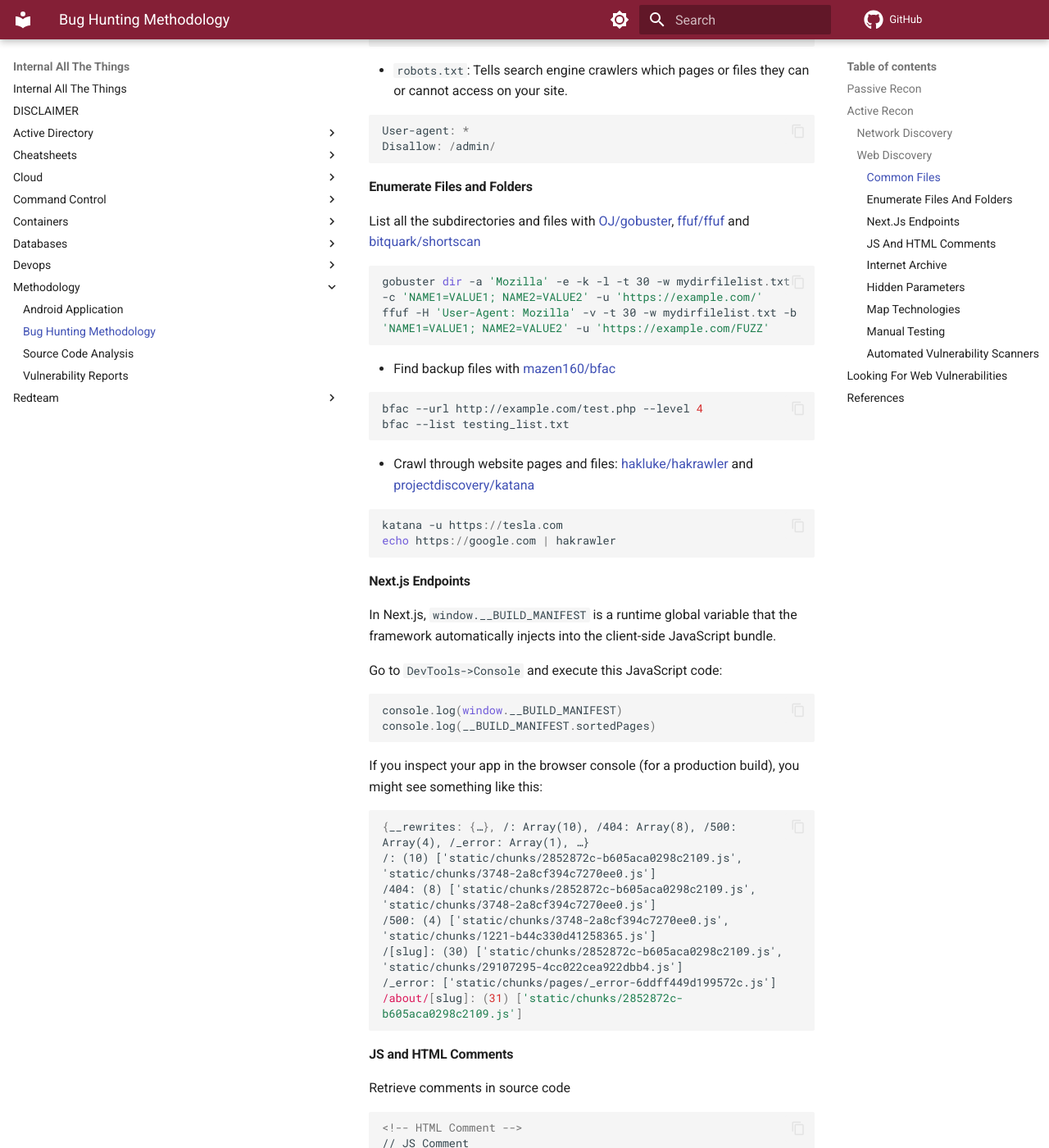
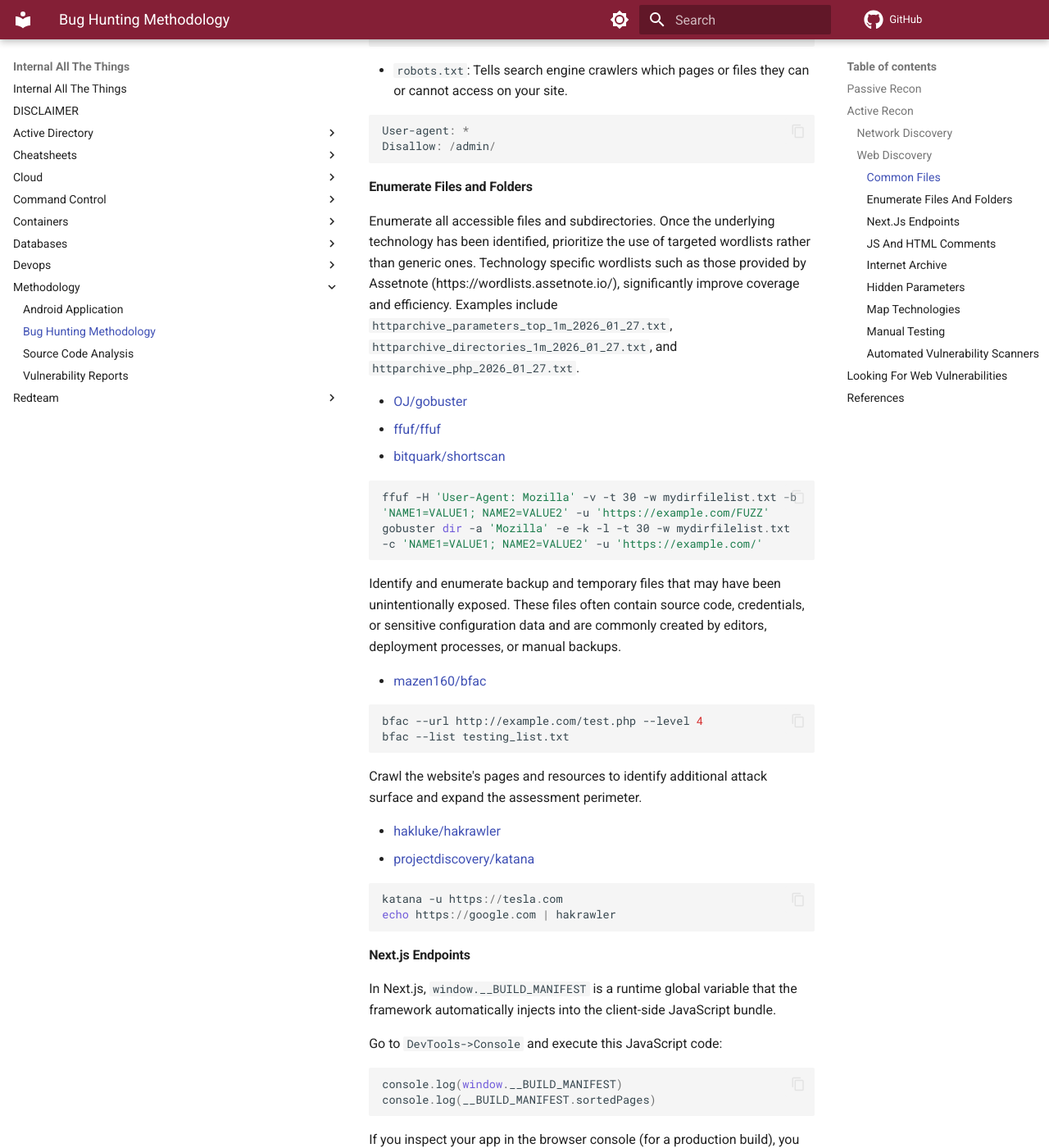
Before and after one commit to swisskyrepo/InternalAllTheThings, an MkDocs documentation site: the page built from docs/methodology/bug-hunting-methodology.md, in a window 1280 px wide and 1400 px high, scrolled down 2903 px. Shown: the whole window at 82% size. Built offline with MkDocs 1.6.1 and Material for MkDocs 9.7.7, drawn with Linux system fonts in a browser that asks for light colours; comment, search, counter and statistics services are not loaded; some of the changed text lies outside the part shown.

````diff
--- a/docs/methodology/bug-hunting-methodology.md
+++ b/docs/methodology/bug-hunting-methodology.md
@@ -136,26 +136,35 @@
 
 #### Enumerate Files and Folders
 
-List all the subdirectories and files with [OJ/gobuster](https://github.com/OJ/gobuster), [ffuf/ffuf](https://github.com/ffuf/ffuf) and [bitquark/shortscan](https://github.com/bitquark/shortscan)
+Enumerate all accessible files and subdirectories. Once the underlying technology has been identified, prioritize the use of targeted wordlists rather than generic ones. Technology specific wordlists such as those provided by Assetnote (https://wordlists.assetnote.io/), significantly improve coverage and efficiency. Examples include `httparchive_parameters_top_1m_2026_01_27.txt`, `httparchive_directories_1m_2026_01_27.txt`, and `httparchive_php_2026_01_27.txt`.
+
+* [OJ/gobuster](https://github.com/OJ/gobuster)
+* [ffuf/ffuf](https://github.com/ffuf/ffuf)
+* [bitquark/shortscan](https://github.com/bitquark/shortscan)
 
   ```ps1
+  ffuf -H 'User-Agent: Mozilla' -v -t 30 -w mydirfilelist.txt -b 'NAME1=VALUE1; NAME2=VALUE2' -u 'https://example.com/FUZZ'
   gobuster dir -a 'Mozilla' -e -k -l -t 30 -w mydirfilelist.txt -c 'NAME1=VALUE1; NAME2=VALUE2' -u 'https://example.com/'
-  ffuf -H 'User-Agent: Mozilla' -v -t 30 -w mydirfilelist.txt -b 'NAME1=VALUE1; NAME2=VALUE2' -u 'https://example.com/FUZZ'
   ```
 
-* Find backup files with [mazen160/bfac](https://github.com/mazen160/bfac)
+Identify and enumerate backup and temporary files that may have been unintentionally exposed. These files often contain source code, credentials, or sensitive configuration data and are commonly created by editors, deployment processes, or manual backups.
 
-  ```bash
-  bfac --url http://example.com/test.php --level 4
-  bfac --list testing_list.txt
-  ```
+* [mazen160/bfac](https://github.com/mazen160/bfac)
 
-* Crawl through website pages and files: [hakluke/hakrawler](https://github.com/hakluke/hakrawler) and [projectdiscovery/katana](https://github.com/projectdiscovery/katana)
+```bash
+bfac --url http://example.com/test.php --level 4
+bfac --list testing_list.txt
+```
 
-  ```ps1
-  katana -u https://tesla.com
-  echo https://google.com | hakrawler
-  ```
+Crawl the website's pages and resources to identify additional attack surface and expand the assessment perimeter.
+
+* [hakluke/hakrawler](https://github.com/hakluke/hakrawler)
+* [projectdiscovery/katana](https://github.com/projectdiscovery/katana)
+
+```ps1
+katana -u https://tesla.com
+echo https://google.com | hakrawler
+```
 
 #### Next.js Endpoints
 
@@ -182,7 +191,7 @@ If you inspect your app in the browser console (for a production build), you mig
 
 #### JS and HTML Comments
 
-Retrieve comments in source code
+Retrieve comments in source code.
 
 ```html
 <!-- HTML Comment -->
@@ -191,16 +200,23 @@ Retrieve comments in source code
 
 #### Internet Archive
 
-Discover URL: [tomnomnom/waybackurls](https://github.com/tomnomnom/waybackurls), [lc/gau](https://github.com/lc/gau)
+Identify historical URLs and endpoints by reviewing archived content from sources such as the Wayback Machine and the Internet Archive.
 
-  ```ps1
-  gau --o example-urls.txt example.com
-  gau --blacklist png,jpg,gif example.com
-  ```
+* [tomnomnom/waybackurls](https://github.com/tomnomnom/waybackurls)
+* [lc/gau](https://github.com/lc/gau)
+
+```ps1
+gau --o example-urls.txt example.com
+gau --blacklist png,jpg,gif example.com
+```
 
 #### Hidden Parameters
 
-Search for `hidden` parameters: [PortSwigger/param-miner](https://github.com/PortSwigger/param-miner), [s0md3v/Arjun](https://github.com/s0md3v/Arjun) and [Sh1Yo/x8](https://github.com/Sh1Yo/x8)
+Search for `hidden` parameters:
+
+* [PortSwigger/param-miner](https://github.com/PortSwigger/param-miner)
+* [s0md3v/Arjun](https://github.com/s0md3v/Arjun)
+* [Sh1Yo/x8](https://github.com/Sh1Yo/x8)
 
   ```ps1
   x8 -u "https://example.com/?something=1" -w <wordlist>
````
Also changed, not shown: docs/active-directory/ad-adds-enumerate.md (+1 -0 lines), docs/active-directory/deployment-sccm.md (+1 -0 lines), docs/active-directory/deployment-scom.md (added, +62 -0 lines), docs/methodology/source-code-analysis.md (+20 -0 lines).
